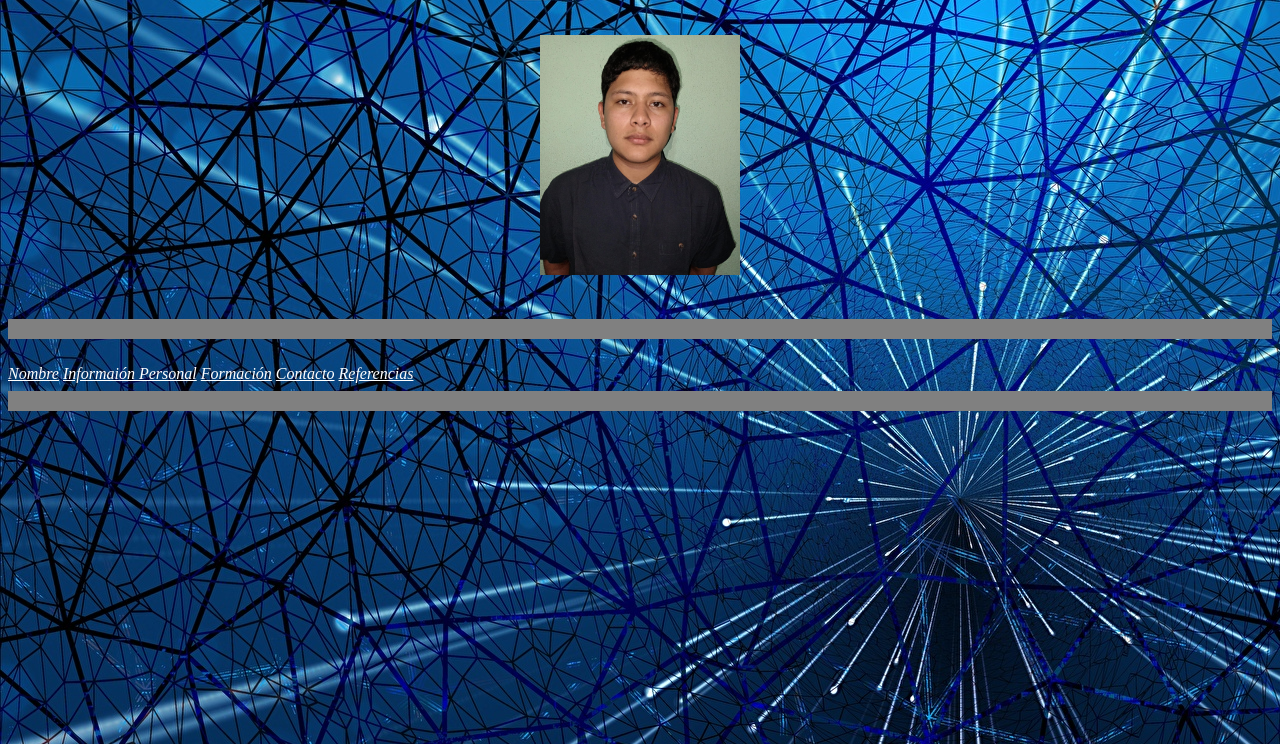
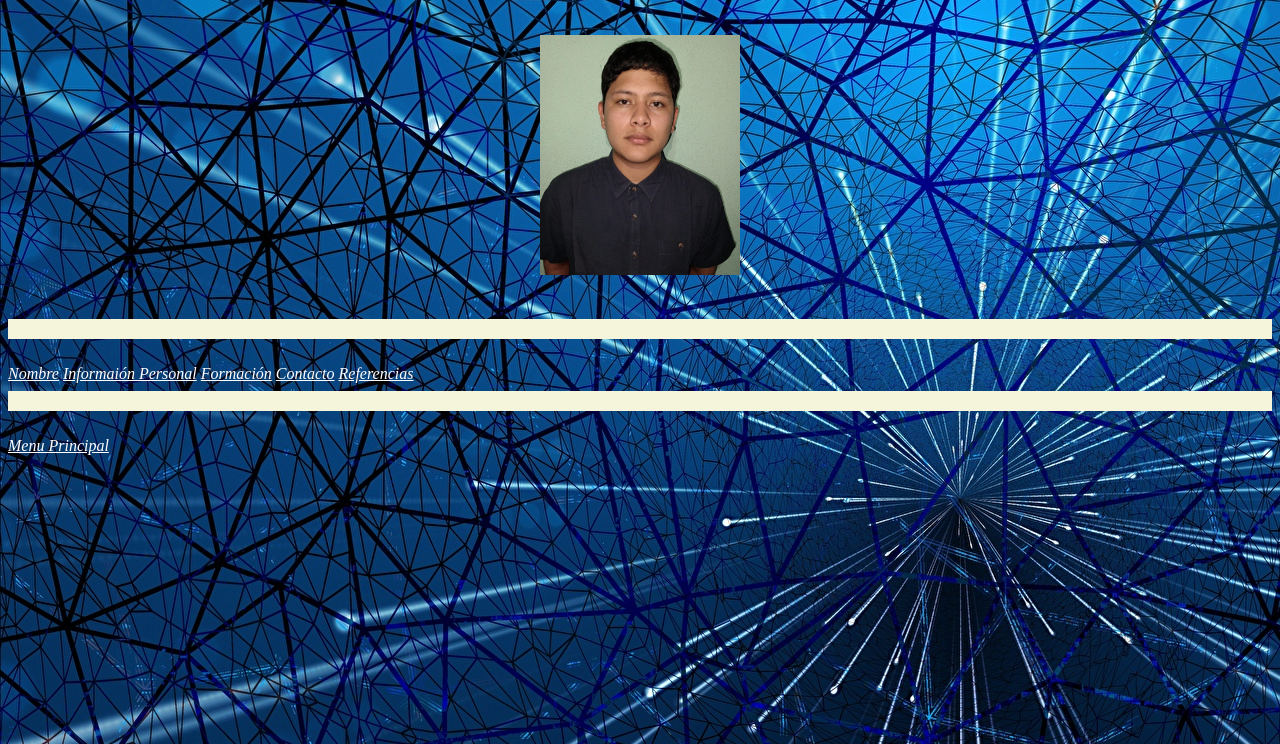
Before and after one commit to CendelValle/grupoprogra, a plain HTML site: page curriculumcendel/currulCendel.html in a window 1280 px wide. Shown: the part 56-800 px from the top of the page. Drawn offline with Linux system fonts and the light colour scheme.

Commit message:
terminado

```diff
--- a/curriculumcendel/currulCendel.html
+++ b/curriculumcendel/currulCendel.html
@@ -9,13 +9,14 @@
 <img src="imagenes\yo.jpeg" alt="ese soy yo" width ="200" height ="240">
 </div>
 <br><br>
-<hr size ="20" noshade align ="left"><br>
+<hr size ="20" noshade align ="left" color="beige"><br>
 <a href="nombre.html">Nombre</a>
 <a href="info.html">Informaión Personal</a>
 <a href="escolar.html">Formación</a>
 <a href="contacto.html">Contacto</a>
 <a href="referencias.html">Referencias</a>
-<hr size ="20" noshade align ="left"><br>
+<hr size ="20" noshade align ="left" color="beige"><br>
+<a href="index.html">Menu Principal</a>
 <br>
 </body>
 </html>
```
